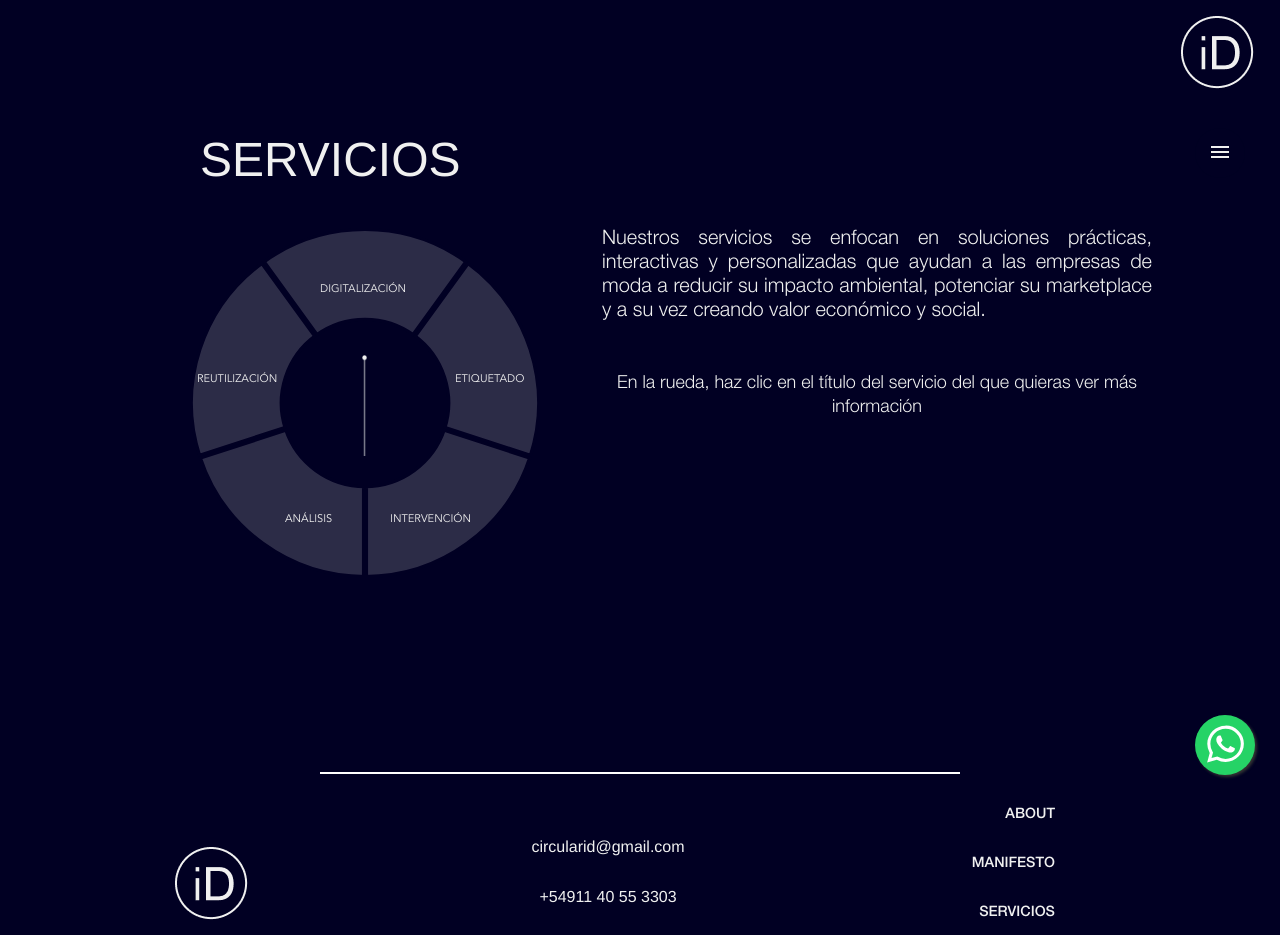
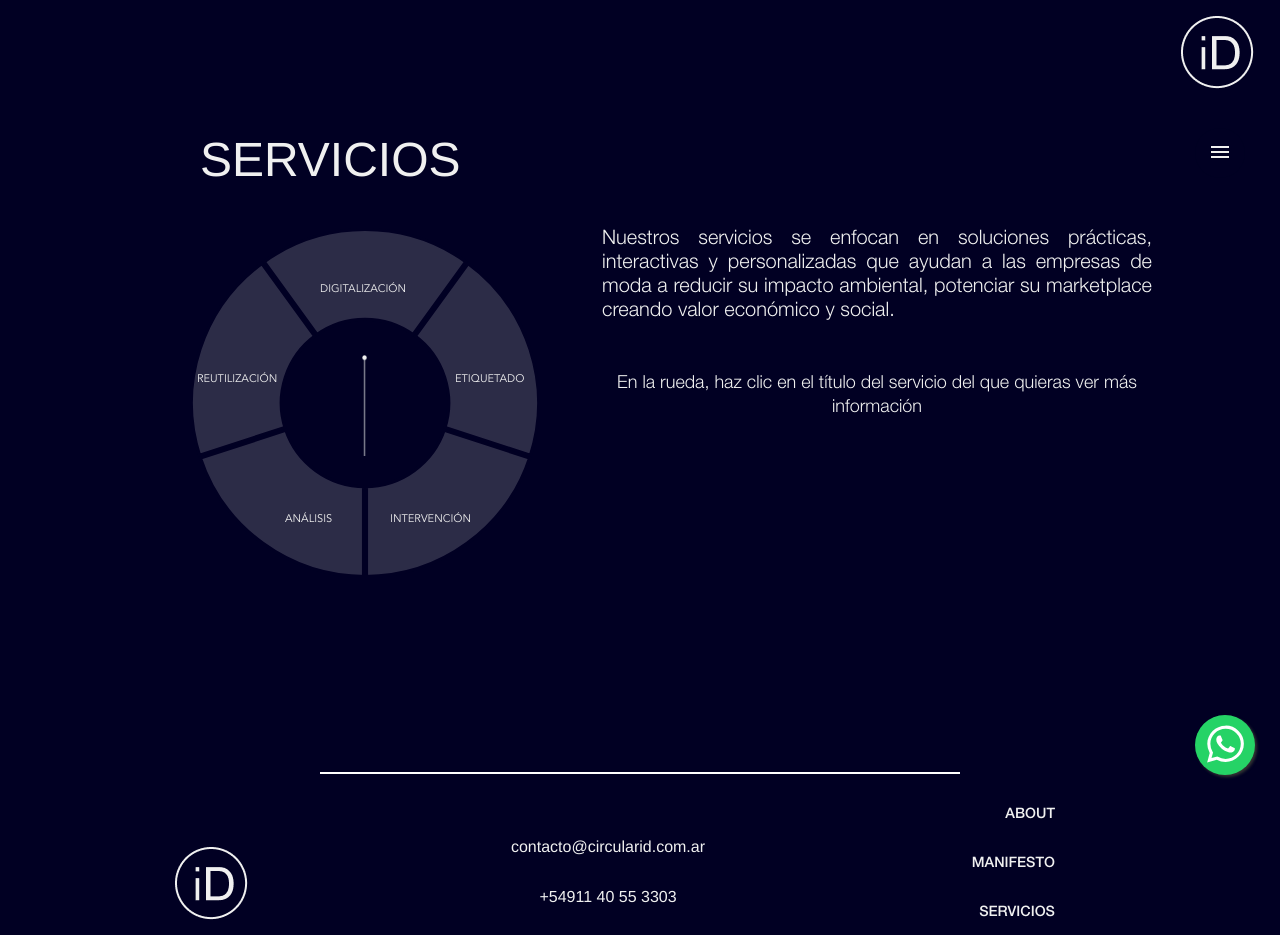
Before and after one commit to carrizoja/circular-id-2-V1.0, a React (Create React App) app: page /servicios in a window 1280 px wide. Shown: the top 935 px of the page. Built offline with nearby package versions, Linux system fonts and the light colour scheme; a web font is replaced by a local one.

Commit message:
text correction added

```diff
--- a/src/components/footer/Footer.jsx
+++ b/src/components/footer/Footer.jsx
@@ -18,7 +18,7 @@ function Footer() {
           </div>
           <div className='footer__socials'>
             <div className='container__contactData'>
-              <small>circularid@gmail.com</small>
+              <small>contacto@circularid.com.ar</small>
               <small>+54911 40 55 3303</small>
             </div>
             <div className='container__socialIcons'>
--- a/src/pages/servicios/Servicios.jsx
+++ b/src/pages/servicios/Servicios.jsx
@@ -20,7 +20,7 @@ function Servicios() {
   const [isActive, setIsActive] = React.useState(false);
 
   const [text, setText] = useState(
-    <p>Nuestros servicios se enfocan en soluciones prácticas, interactivas y personalizadas que ayudan a las empresas de moda a reducir su impacto ambiental, potenciar su marketplace y a su vez creando valor económico y social.</p>
+    <p>Nuestros servicios se enfocan en soluciones prácticas, interactivas y personalizadas que ayudan a las empresas de moda a reducir su impacto ambiental, potenciar su marketplace creando valor económico y social.</p>
   );
   const [isDivEnabled, setIsDivEnabled] = useState(false);
   const myRef = useRef(null)
@@ -449,7 +449,7 @@ function Servicios() {
           <iframe src="https://www.youtube.com/embed/F_dfDExPC1I" title="YouTube video player" allow="accelerometer; autoplay; clipboard-write; encrypted-media; gyroscope; picture-in-picture; web-share" allowfullscreen></iframe>
           </div>
           <div className='container__plugin__contacto'>
-            <p>Si te interesa conocer más acerca de nuestro servicios, por favor contactanos por alguno de los siguientes medios:</p>
+            <p>Si te interesa conocer más acerca de nuestros servicios, por favor contactanos por alguno de los siguientes medios:</p>
             <div className='container__plugin__contacto__icons'>
               <motion.a href="https://api.whatsapp.com/send?phone=5491141768429&text=Hola, ¿cómo estás? Tengo una consulta para hacerte." target='_blank' rel='noreferrer'
               whileHover={{
```
